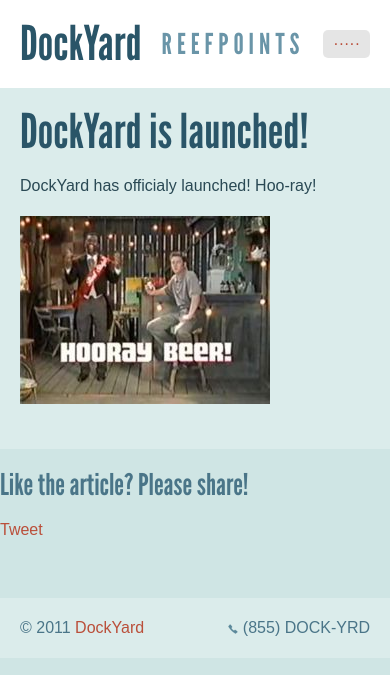
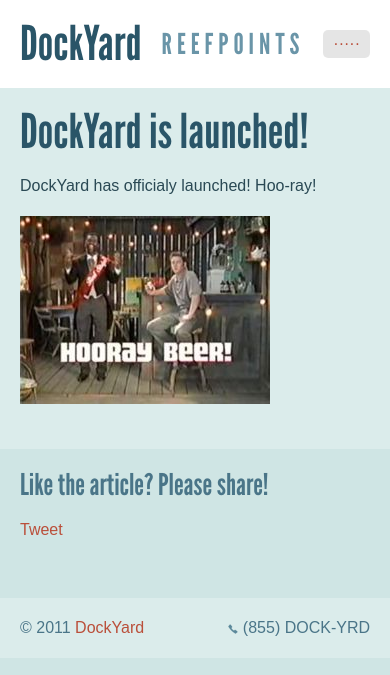
Before and after one commit to Hakon/reefpoints, a Jekyll site: the page built from _posts/2011-08-24-launch.md, in a window 390 px wide. Shown: the top 675 px of the page. Built offline with Jekyll 4.4.1, drawn with Linux system fonts in a browser that asks for light colours; Markdown is read by kramdown in place of the engine named in the settings; comment, search, counter and statistics services are not loaded.

Commit message:
added padding for share section

```diff
--- a/css/reefpoints.css
+++ b/css/reefpoints.css
@@ -458,6 +458,7 @@
     box-shadow: 0 0 10px rgba(0,0,0,.1) inset;
   }
 
+  section#share,
   section#comments,
   section#content > section#posts {
     padding: 20px;
```
